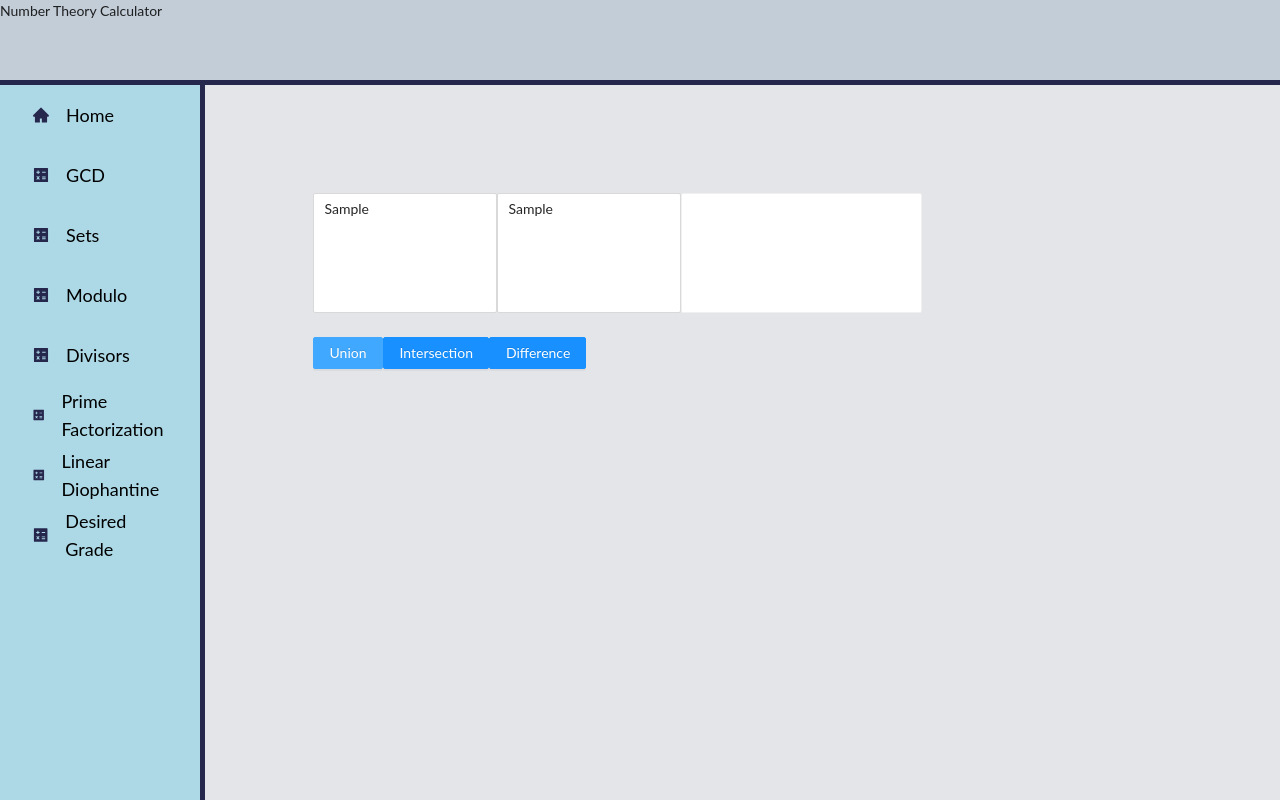
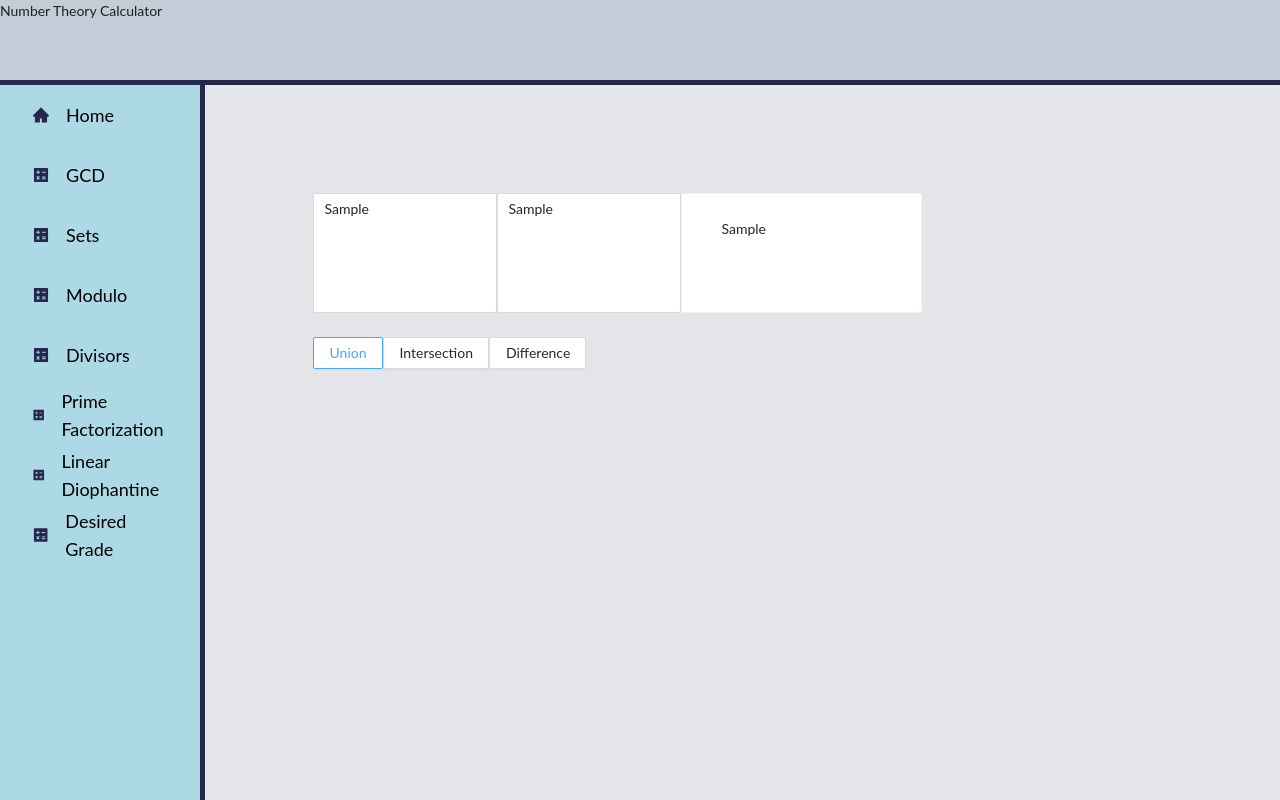
Before and after one commit to nlai1328/Gradebook, a React (Create React App) app: page /sets in a window 1280 px wide. Both pictures are taken after typing "Sample", "Sample" into the empty fields and a click on the button "Union". Built offline with nearby package versions, Linux system fonts and the light colour scheme.

Commit message:
added algos and refactored sets page

```diff
--- /dev/null
+++ b/src/algorithms/gcdCalculation.js
@@ -0,0 +1,7 @@
+export default function calculategcd(a, b) {
+    if (b) {
+      return calculategcd(b, a % b);
+    } else {
+      return Math.abs(a);
+    }
+  }
--- /dev/null
+++ b/src/algorithms/setCalculation.js
@@ -0,0 +1,47 @@
+export default function calculatesets(array1, array2, operation, newarray) {
+  var i = 0;
+  var j = 0;
+  if (operation === "union") {
+    while (array1.length > i && array2.length > j) {
+      if (array1[i] < array2[j]) {
+        newarray.push(array1[i]);
+        i++;
+      } else if (array1[i] > array2[j]) {
+        newarray.push(array2[j]);
+        j++;
+      } else {
+        newarray.push(array2[j]);
+        j++;
+        i++;
+      }
+    }
+
+    while (i < array1.length) {
+      newarray.push(array1[i]);
+      i++;
+    }
+
+    while (j < array2.length) {
+      newarray.push(array2[j]);
+      j++;
+    }
+
+    return newarray;
+  } else if (operation === "intersection") {
+    while (array1.length > i && array2.length > j) {
+      if (array1[i] === array2[j]) {
+        newarray.push(array1[i]);
+        i++;
+        j++;
+      } else if (array1[i] > array2[j]) {
+        j++;
+      } else {
+        i++;
+      }
+    }
+
+    return newarray;
+  } else {
+    return array1.filter((x) => !array2.includes(x));
+  }
+}
--- a/src/pages/calcGcdPage.jsx
+++ b/src/pages/gcd.jsx
@@ -1,20 +1,11 @@
 import { React, useState } from "react";
 import { Button, Form, Input, Card } from "antd";
 import "antd/dist/antd.css";
-
-
-function calculategcd(a, b) {
-  if (b) {
-    return calculategcd(b, a % b);
-  } else {
-    return Math.abs(a);
-  }
-}
+import calculategcd from "../algorithms/gcdCalculation";
 
 export default function Calcgcd() {
   const [gcd, setGcd] = useState(null);
   const onFinish = (values) => {
-    console.log("Success:", values);
     setGcd(calculategcd(values.firstnumber, values.secondnumber));
   };
 
--- a/src/pages/setPage.jsx
+++ /dev/null
@@ -1,110 +0,0 @@
-import { React, useState } from "react";
-import "antd/dist/antd.css";
-import { Input, Row, Col, Form, Button, Card } from "antd";
-
-const { TextArea } = Input;
-
-
-
-
-export default function SetCalc() {
-  const [operation, setOperation] = useState("");
-  const [set1, setSet1] = useState([]);
-  const [set2, setSet2] = useState([]);
-  const [calculate, setCalculate] = useState();
-  const onFinish = (values) => {
-    setSet1(values.elements1.split(' ').filter(e => e != ''))
-    setSet2(values.elements2.split(' ').filter(e => e != ''))
-    const setunion = [...new Set([...set1, ...set2])];
-    const setintersection = set1.filter(value => set2.includes(value));
-    const setdifference = set1.filter(x => !set2.includes(x));
-
-    if (operation == "union"){
-        setCalculate (<b> {setunion}</b>)
-      }
-      else if (operation == "intersection"){
-        setCalculate (<b>  {setintersection}</b>)
-      }
-      else if (operation == "difference"){
-        setCalculate (<b> {setdifference}</b>)
-      }
-      else{
-          <div></div>
-      }
-
-  };
-
-  return (
-    <div style={{ paddingLeft: "10%", paddingTop: "10%" }}>
-      <Form onFinish={onFinish}>
-        <Row>
-          <Form.Item
-            name="elements1"
-            rules={[
-              {
-                required: true,
-                message: "Please input elements!",
-              },
-
-            ]}
-          >
-            <Col span={24}>
-              <TextArea
-                placeholder="Set 1"
-                autoSize={{ minRows: 5, maxRows: 5 }}
-                pattern=".*\S+.*"
-              />
-            </Col>
-          </Form.Item>
-          <Form.Item
-            name="elements2"
-            rules={[
-              {
-                required: true,
-                message: "Please input elements!",
-              },
-            ]}
-          >
-            <Col span={24}>
-              <TextArea
-                placeholder="Set 2"
-                autoSize={{ minRows: 5, maxRows: 5 }}
-                pattern=".*\S+.*"
-              />
-            </Col>
-          </Form.Item>
-          <Col span={6}>
-            <Card style={{height:"84%"}}>
-             {calculate}
-            </Card>
-
-          </Col>
-        </Row>
-        <Button
-            style={{ paddingLeft: "0%" }}
-            type="primary"
-            htmlType="submit"
-            onClick={() => setOperation("union")}
-          >
-            Union
-          </Button>
-          <Button
-            style={{ paddingLeft: "0%" }}
-            type="primary"
-            htmlType="submit"
-            onClick={() => setOperation("intersection")}
-          >
-            Intersection
-          </Button>
-          <Button
-            style={{ paddingLeft: "0%" }}
-            type="primary"
-            htmlType="submit"
-            onClick={() => setOperation("difference")}
-          >
-            Difference
-          </Button>
-      </Form>
-    </div>
-  );
-}
--- /dev/null
+++ b/src/pages/sets.jsx
@@ -0,0 +1,100 @@
+import { React, useState } from "react";
+import "antd/dist/antd.css";
+import { Input, Row, Col, Form, Button, Card } from "antd";
+import calculatesets from "../algorithms/setCalculation";
+
+const { TextArea } = Input;
+
+export default function SetCalc() {
+  const [operation, setOperation] = useState("");
+  const [set1, setSet1] = useState([]);
+  const [set2, setSet2] = useState([]);
+
+  const onFinish = (values) => {
+    setSet1(
+      values.elements1
+        .split(" ")
+        .filter((e) => e !== "")
+        .sort()
+    );
+    setSet2(
+      values.elements2
+        .split(" ")
+        .filter((e) => e !== "")
+        .sort()
+    );
+  };
+
+  return (
+    <div style={{ paddingLeft: "10%", paddingTop: "10%" }}>
+      <Form onFinish={onFinish}>
+        <Row>
+          <Form.Item
+            name="elements1"
+            rules={[
+              {
+                required: true,
+                message: "Please input elements!",
+              },
+            ]}
+          >
+            <Col span={24}>
+              <TextArea
+                placeholder="Set 1"
+                autoSize={{ minRows: 5, maxRows: 5 }}
+                pattern=".*\S+.*"
+                type="number"
+                autoComplete="off"
+              />
+            </Col>
+          </Form.Item>
+          <Form.Item
+            name="elements2"
+            rules={[
+              {
+                required: true,
+                message: "Please input elements!",
+              },
+            ]}
+          >
+            <Col span={24}>
+              <TextArea
+                placeholder="Set 2"
+                autoSize={{ minRows: 5, maxRows: 5 }}
+                pattern=".*\S+.*"
+                type="number"
+                autoComplete="off"
+              />
+            </Col>
+          </Form.Item>
+          <Col span={6}>
+            <Card style={{ height: "84%" }}>
+              {calculatesets(set1, set2, operation, []).map((element) => <span>{element}</span>)}
+            </Card>
+          </Col>
+        </Row>
+        <Button
+          style={{ paddingLeft: "0%" }}
+          htmlType="submit"
+          onClick={() => setOperation("union")}
+        >
+          Union
+        </Button>
+        <Button
+          style={{ paddingLeft: "0%" }}
+          htmlType="submit"
+          onClick={() => setOperation("intersection")}
+        >
+          Intersection
+        </Button>
+        <Button
+          style={{ paddingLeft: "0%" }}
+          htmlType="submit"
+          onClick={() => setOperation("difference")}
+        >
+          Difference
+        </Button>
+      </Form>
+    </div>
+  );
+}
```
Also changed, not shown: src/App.js (+4 -4 lines), src/pages/grade.jsx (renamed from src/pages/calcGradePage.jsx), src/pages/home.jsx (renamed from src/pages/homepage.jsx).
